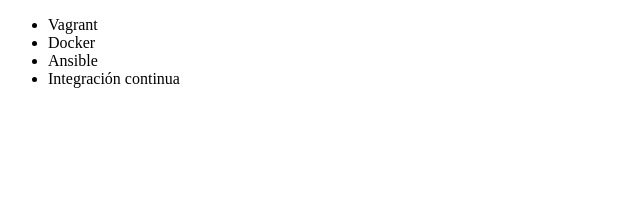
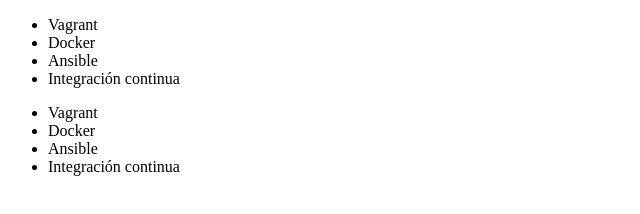
Before and after one commit to jdtremur/alura-git, a plain HTML site: page index.html in a window 1280 px wide. Shown: the whole page, without its empty margins (0-640 px from the left). Drawn offline with Linux system fonts and the light colour scheme.

Commit message:
prueba 1

```diff
--- a/index.html
+++ b/index.html
@@ -11,5 +11,11 @@
          <li> Ansible </li>
          <li> Integración continua </li>
      </ul>
+     <ul>
+          <li> Vagrant </li>
+          <li> Docker </li>
+          <li> Ansible </li>
+          <li> Integración continua </li>
+      </ul>
 </body>
 </html>
```
